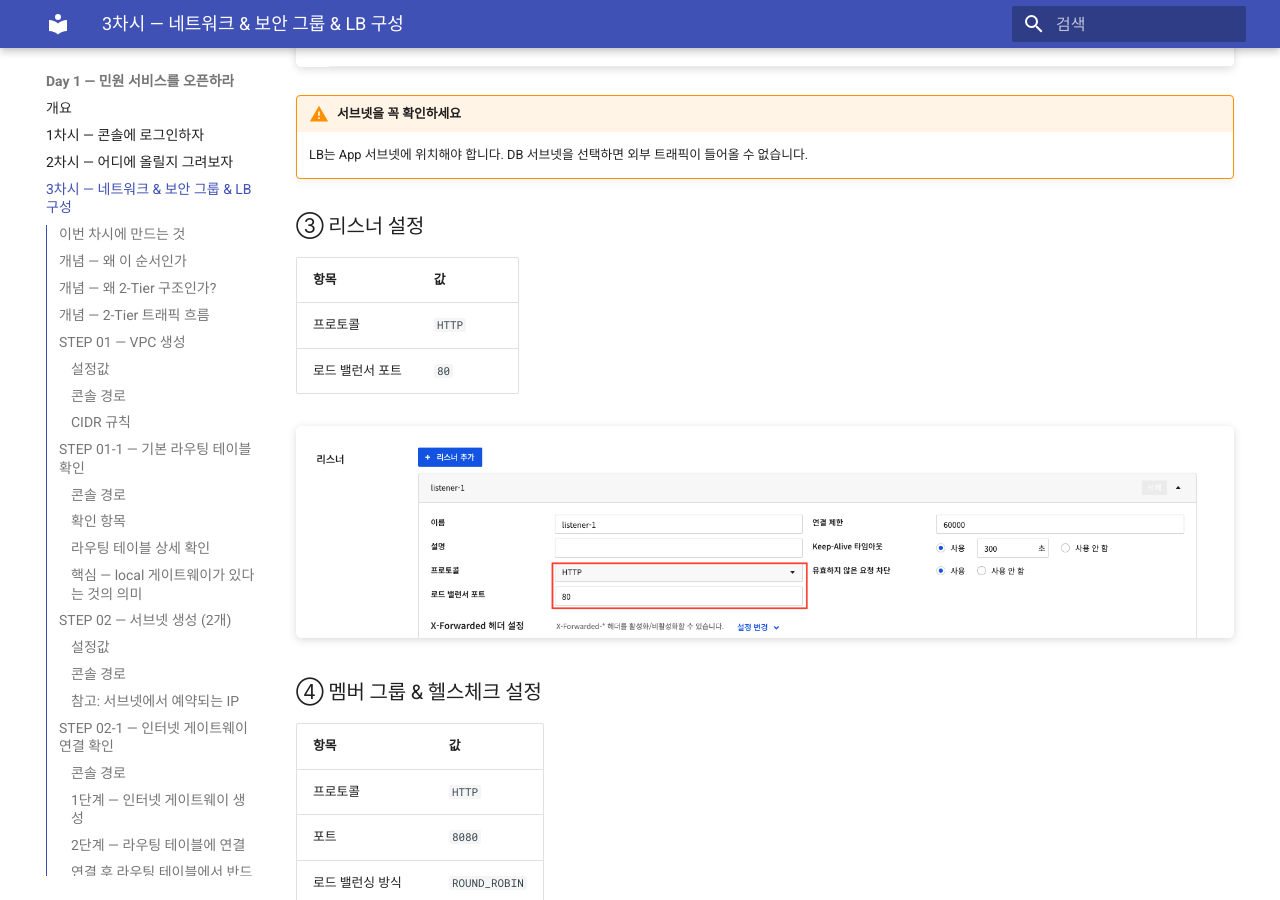
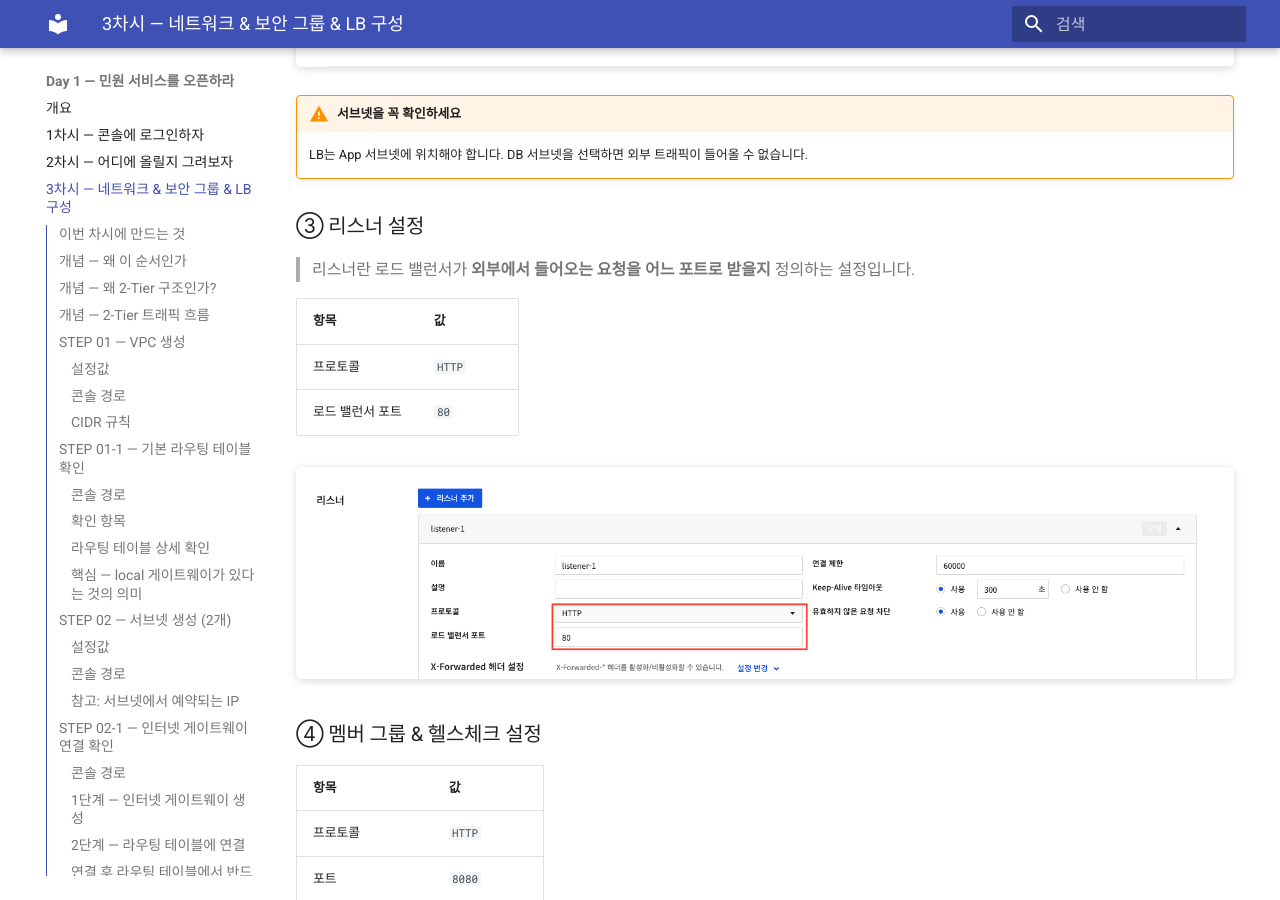
Before and after one commit to skilleat-labs/cloud-native-minwon-lab, an MkDocs documentation site: the page built from docs/day1/session3.md, in a window 1280 px wide and 900 px high, scrolled down 13786 px. Built offline with MkDocs 1.6.1 and Material for MkDocs 9.7.7, drawn with Linux system fonts in a browser that asks for light colours.

Commit message:
docs: session3 - 리스너 설명 한 줄 추가

```diff
--- a/docs/day1/session3.md
+++ b/docs/day1/session3.md
@@ -383,6 +383,8 @@ Network > Load Balancer > 로드 밸런서 생성
 
 ### ③ 리스너 설정
 
+> 리스너란 로드 밸런서가 **외부에서 들어오는 요청을 어느 포트로 받을지** 정의하는 설정입니다.
+
 | 항목 | 값 |
 |------|---|
 | 프로토콜 | `HTTP` |
```
